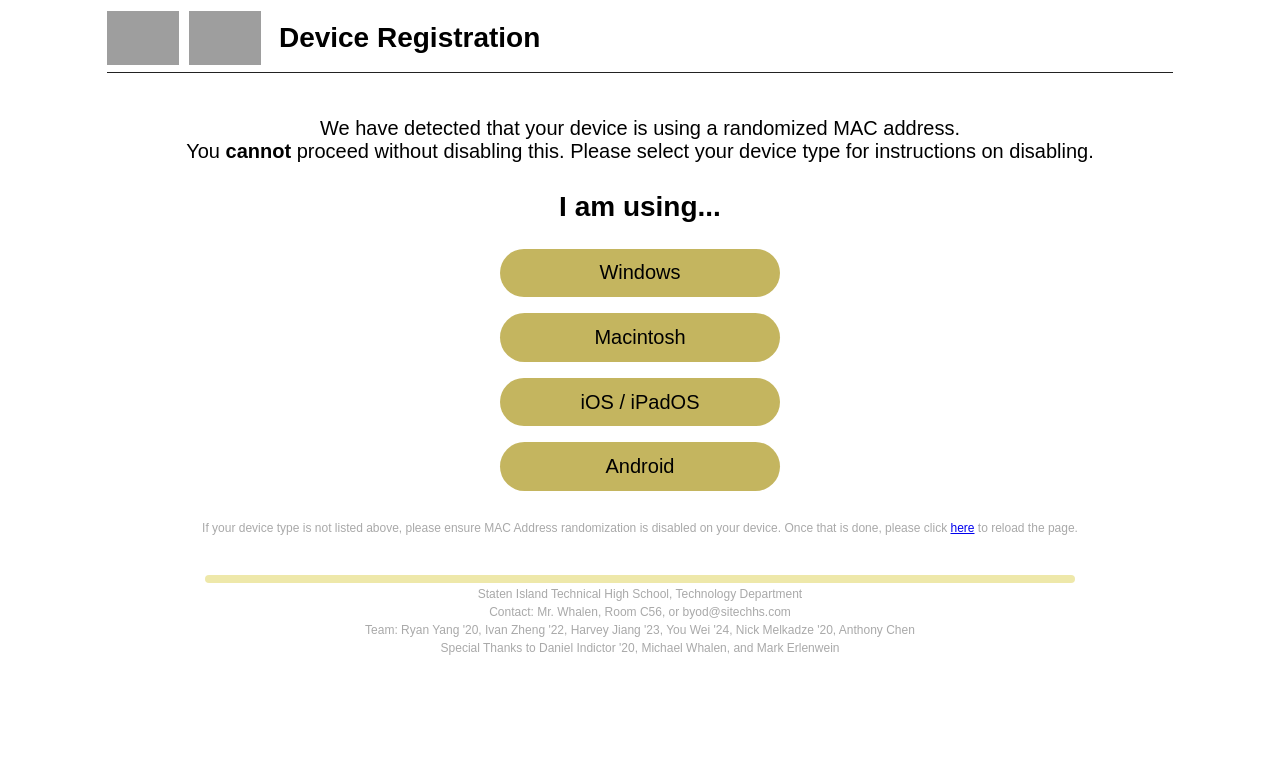
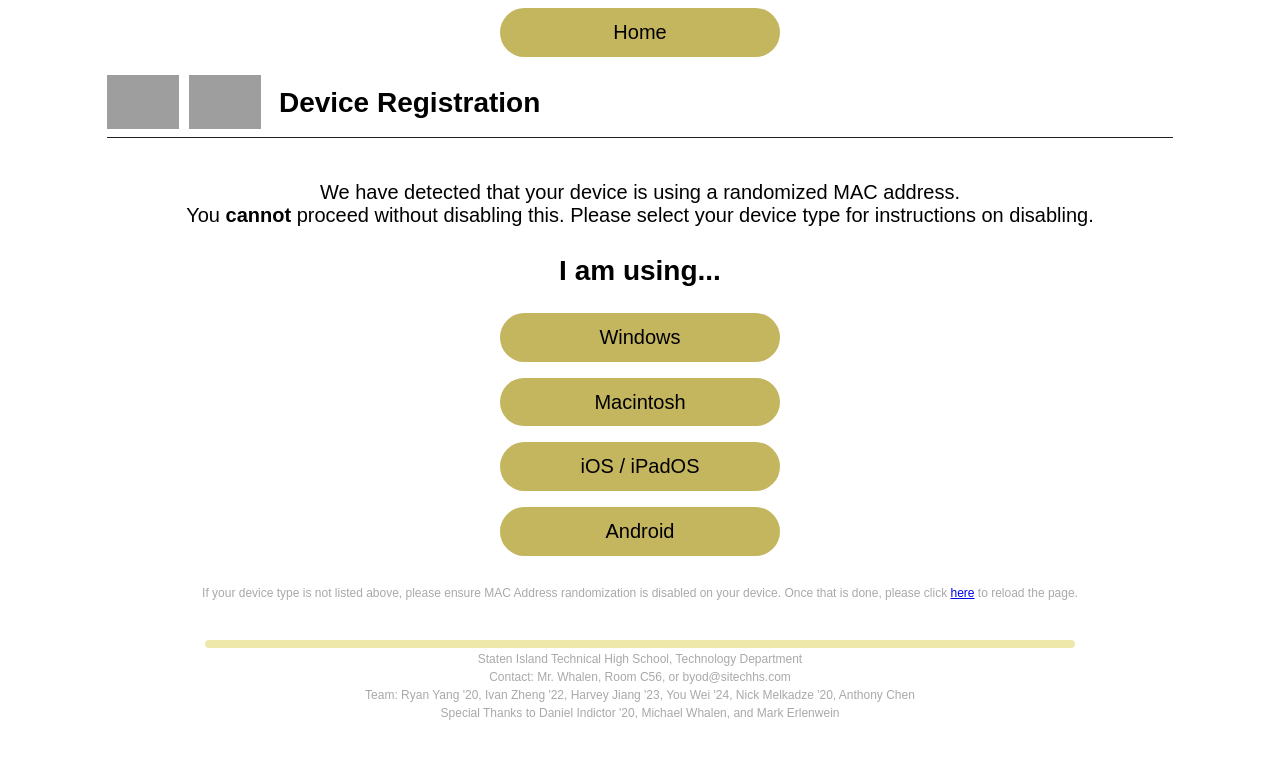
Before and after one commit to abitblue/automactic, a Django app: page /instructions/ in a window 1280 px wide. Shown: the top 759 px of the page. Run offline with Django 4.2, Linux system fonts and the light colour scheme; grey boxes are pictures that could not be loaded.

Commit message:
home btn

```diff
--- a/templates/login/base.html
+++ b/templates/login/base.html
@@ -8,6 +8,7 @@
     <meta name="viewport" content="width=device-width, initial-scale=1.0">
     <link rel="stylesheet" href="{% static 'style.css' %}">
     <title>{% block title %}{% endblock %} - Device Registration</title>
+    <a href="{% url '' %}" class="button"><span class="buttonSpan">Home</span></a>
 </head>
 <body>
 <div class="mobileChanges">
@@ -23,9 +24,12 @@
 
     {% block footer %}
         <div class="footerDivider"></div>
-        <p class="footerText">Staten Island Technical High School, <a href="{% url 'debug' %}" style="text-decoration: none; color: inherit;">Technology Department</a></p>
+        <p class="footerText">Staten Island Technical High School, <a href="{% url 'debug' %}"
+                                                                      style="text-decoration: none; color: inherit;">Technology
+            Department</a></p>
         <p class="footerText">Contact: Mr. Whalen, Room C56, or byod@sitechhs.com</p>
-        <p class="footerText">Team: Ryan Yang '20, Ivan Zheng '22, Harvey Jiang '23, You Wei '24, Nick Melkadze '20, Anthony Chen</p>
+        <p class="footerText">Team: Ryan Yang '20, Ivan Zheng '22, Harvey Jiang '23, You Wei '24, Nick Melkadze '20,
+            Anthony Chen</p>
         <p class="footerText">Special Thanks to Daniel Indictor '20, Michael Whalen, and Mark Erlenwein</p>
         <br>
         <br>
```
